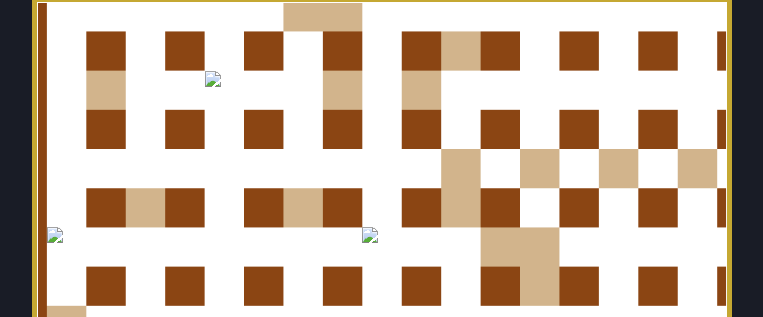
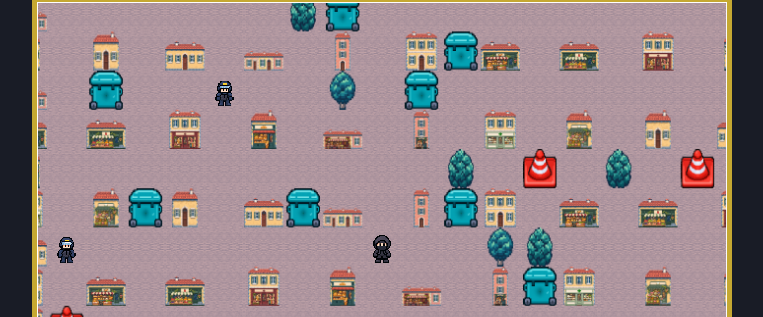
Before and after one commit to GatienCaillet/bomberman-game, a website with bundled scripts: page src/client/index.html in a window 1280 px wide. Shown: the part 153-470 px from the top of the page, without its empty margins (258-1021 px from the left). Built offline with nearby package versions, Linux system fonts and the light colour scheme.

Commit message:
refactor: restructure des fichiers du projet

```diff
--- a/client/canvas/canvas_art.js
+++ /dev/null
@@ -1,44 +0,0 @@
-// Les variantes d'un même sprite (GIF, première image, bande) ne sont pas des objets différents.
-// Ressources nécessaires à la carte : sol et apparences des bombes.
-export const ASSETS = {
-    floor: 'Sols/paves-sans-joint.png',
-    bomb: 'Bombes/Fixes/06-bombe-ronde.png',
-    roundBomb: 'Bombes/Animations/Bombe-ronde/Combustion/animation.gif',
-    cylinderBomb: 'Bombes/Animations/Bombe-cylindrique/Combustion/animation.gif',
-};
-// Bâtiments indestructibles : chaque case occupée reçoit la valeur 1.
-export const BUILDINGS = [
-    'Batiments/Logements/01-maison-Saint-Laurent--1.5x1.png',
-    'Batiments/Logements/02-maison-creme--1.5x2.png',
-    'Batiments/Logements/03-maisons-du-quai--1.5x3.png',
-    'Batiments/Logements/04-maison-rose--2.5x1.png',
-    'Batiments/Logements/05-immeuble-ocre--2.5x2.png',
-    'Batiments/Commerces/01-epicerie--1.5x2.png',
-    'Batiments/Commerces/02-primeur--1.5x2.png',
-    'Batiments/Commerces/03-boutique-mode--2.5x2.png',
-    'Batiments/Commerces/04-boulangerie--1.5x1.png',
-    'Batiments/Commerces/05-cafe--1.5x3.png',
-    'Batiments/Commerces/06-librairie--2.5x1.png',
-    'Batiments/Commerces/07-pharmacie--2.5x2.png',
-    'Batiments/Commerces/08-fleuriste--1.5x1.png',
-];
-// Obstacles et végétation destructibles : chaque case occupée reçoit la valeur 2.
-export const DESTRUCTIBLES = [
-    'Obstacles/Destructibles/03-cone.png',
-    'Obstacles/Destructibles/04-poubelle.png',
-    'Obstacles/Vegetation/01-buisson.png',
-    'Obstacles/Vegetation/02-arbre.png',
-];
-// Animations GIF des joueurs, classées par personnage et état de déplacement.
-export const CHARACTERS = {
-    protester: {
-        idle: 'Personnages/Animations/Manifestant/Repos-face/animation.gif',
-        walk: 'Personnages/Animations/Manifestant/Marche-profil/animation.gif',
-    },
-    police: {
-        idle: 'Personnages/Animations/Policier/Repos-face/animation.gif',
-        sideIdle: 'Personnages/Animations/Policier/Repos-profil/animation.gif',
-        walk: 'Personnages/Animations/Policier/Marche-profil/animation.gif',
-        frontWalk: 'Personnages/Animations/Policier/Marche-face/animation.gif',
-    },
-};
--- a/src/api/routes.js
+++ /dev/null
@@ -1 +0,0 @@
-// Routes Express comme GET /api/scores (Pôle 4)
--- /dev/null
+++ b/src/client/assets.js
@@ -0,0 +1,45 @@
+// Chemins des images, relatifs à public/ressources/.
+// Les variantes d'un même sprite (GIF, première image, bande) ne sont pas des objets différents.
+// Ressources nécessaires à la carte : sol et apparences des bombes.
+export const ASSETS = {
+    floor: 'sols/paves-sans-joint.png',
+    bomb: 'bombes/fixes/06-bombe-ronde.png',
+    roundBomb: 'bombes/animations/bombe-ronde/combustion/animation.gif',
+    cylinderBomb: 'bombes/animations/bombe-cylindrique/combustion/animation.gif',
+};
+// Bâtiments indestructibles : chaque case occupée reçoit la valeur 1.
+export const BUILDINGS = [
+    'batiments/logements/01-1x1.png',
+    'batiments/logements/02-1x2.png',
+    'batiments/logements/03-1x3.png',
+    'batiments/logements/04-2x1.png',
+    'batiments/logements/05-2x2.png',
+    'batiments/commerces/01-1x2.png',
+    'batiments/commerces/02-1x2.png',
+    'batiments/commerces/03-2x2.png',
+    'batiments/commerces/04-1x1.png',
+    'batiments/commerces/05-1x3.png',
+    'batiments/commerces/06-2x1.png',
+    'batiments/commerces/07-2x2.png',
+    'batiments/commerces/08-1x1.png',
+];
+// Obstacles et végétation destructibles : chaque case occupée reçoit la valeur 2.
+export const DESTRUCTIBLES = [
+    'obstacles/destructibles/03-cone.png',
+    'obstacles/destructibles/04-poubelle.png',
+    'obstacles/vegetation/01-buisson.png',
+    'obstacles/vegetation/02-arbre.png',
+];
+// Animations GIF des joueurs, classées par personnage et état de déplacement.
+export const CHARACTERS = {
+    protester: {
+        idle: 'personnages/animations/manifestant/repos-face/animation.gif',
+        walk: 'personnages/animations/manifestant/marche-profil/animation.gif',
+    },
+    police: {
+        idle: 'personnages/animations/policier/repos-face/animation.gif',
+        sideIdle: 'personnages/animations/policier/repos-profil/animation.gif',
+        walk: 'personnages/animations/policier/marche-profil/animation.gif',
+        frontWalk: 'personnages/animations/policier/marche-face/animation.gif',
+    },
+};
--- a/client/canvas/canvas.html
+++ b/src/client/index.html
@@ -5,8 +5,8 @@
     <meta charset="UTF-8">
     <meta name="viewport" content="width=device-width, initial-scale=1.0">
     <title>Bomberman</title>
-    <link rel="stylesheet" href="canvas.css">
-    <script type="module" src="canvas_brut.js"></script>
+    <link rel="stylesheet" href="style.css">
+    <script type="module" src="main.js"></script>
 </head>
 
 <body>
--- a/client/canvas/canvas_brut.js
+++ b/src/client/main.js
@@ -1,4 +1,4 @@
-import * as art from "./canvas_art.js";
+import * as art from "./assets.js";
 
 const canvas = document.getElementById("gameCanvas");
 if (!canvas) {
@@ -36,12 +36,12 @@ function loadImage(name, path) {
 }
 
 //sol
-loadImage("floor", new URL("../../Ressources/" + art.ASSETS.floor, import.meta.url).href);
+loadImage("floor", "/ressources/" + art.ASSETS.floor);
 
 // Références graphiques uniquement : aucune modification de la carte.
-loadImage("bomb", new URL("../../Ressources/" + art.ASSETS.bomb, import.meta.url).href);
+loadImage("bomb", "/ressources/" + art.ASSETS.bomb);
 for (const path of [...art.BUILDINGS, ...art.DESTRUCTIBLES]) {
-    loadImage(path, new URL("../../Ressources/" + path, import.meta.url).href);
+    loadImage(path, "/ressources/" + path);
 }
 let playerLayer = null;
 const playerSprites = {};
@@ -291,7 +291,7 @@ function drawPlayers() {
         if (!sprite) {
             sprite = document.createElement("img");
             const character = index % 2 ? art.CHARACTERS.police : art.CHARACTERS.protester;
-            sprite.src = new URL("../../Ressources/" + character.idle, import.meta.url).href;
+            sprite.src = "/ressources/" + character.idle;
             sprite.alt = player.id;
             sprite.style.cssText = "position:absolute;object-fit:contain;image-rendering:pixelated";
             playerLayer.appendChild(sprite);
--- a/src/models/Game.js
+++ /dev/null
@@ -1 +0,0 @@
-// Schéma Mongoose pour les parties (Pôle 4)
--- a/src/models/Player.js
+++ /dev/null
@@ -1 +0,0 @@
-// Schéma Mongoose pour les joueurs (Pôle 4)
```
Also changed, not shown: src/server/index.js (+6 -2 lines), README.md, src/client/NetworkClient.js (renamed from public/NetworkClient.js), src/client/style.css (renamed from client/canvas/canvas.css).
